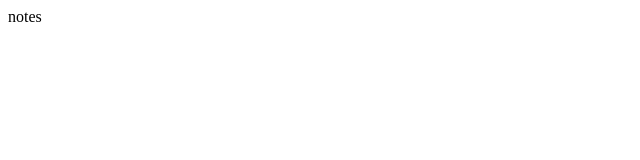
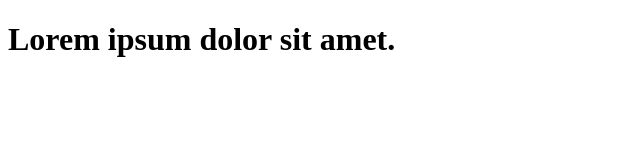
Before and after one commit to atirsa1/test2, a plain HTML site: page index.html in a window 1280 px wide. Shown: the whole page, without its empty margins (0-640 px from the left). Drawn offline with Linux system fonts and the light colour scheme.

Commit message:
added Lorem H1 tag

```diff
--- a/index.html
+++ b/index.html
@@ -7,6 +7,8 @@
     <title>Document</title>
 </head>
 <body>
-    notes
+    <h1>
+        Lorem ipsum dolor sit amet.
+    </h1>
 </body>
 </html>
```
